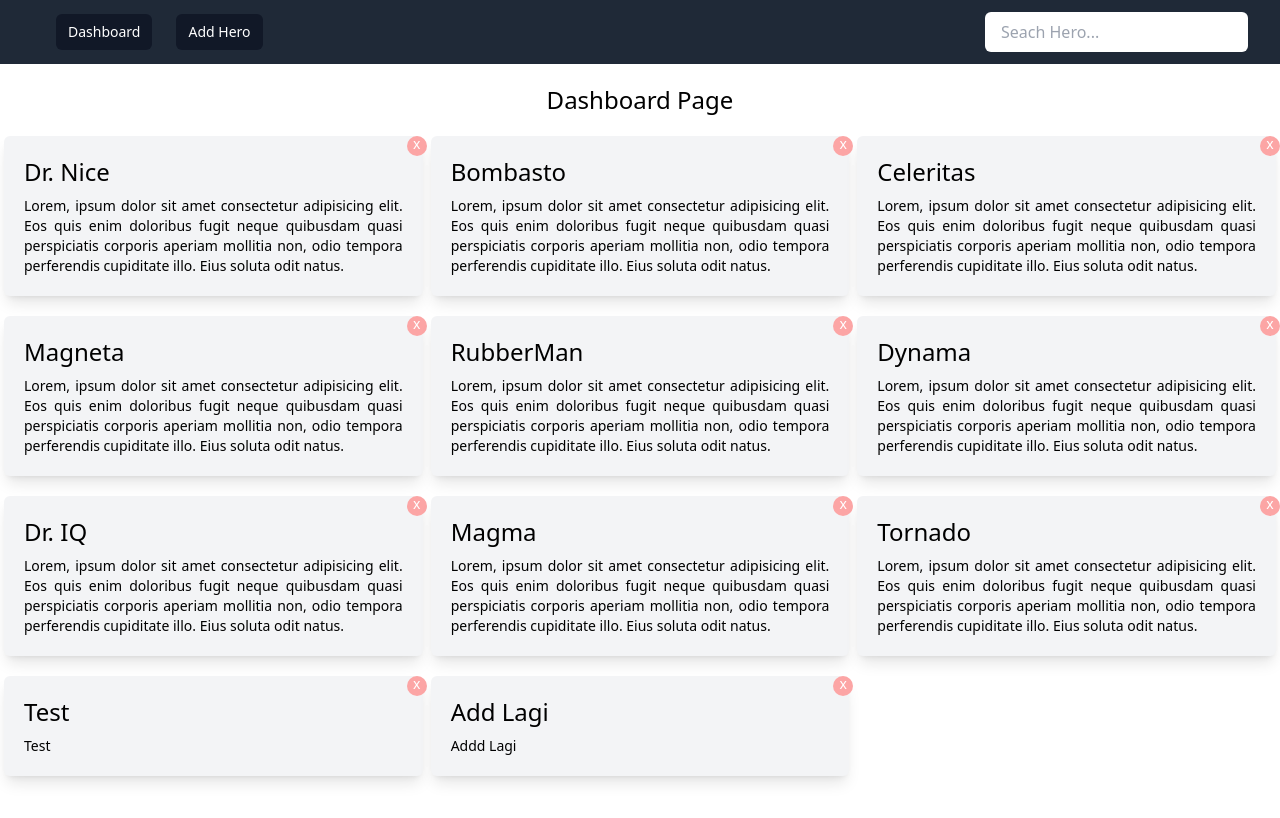
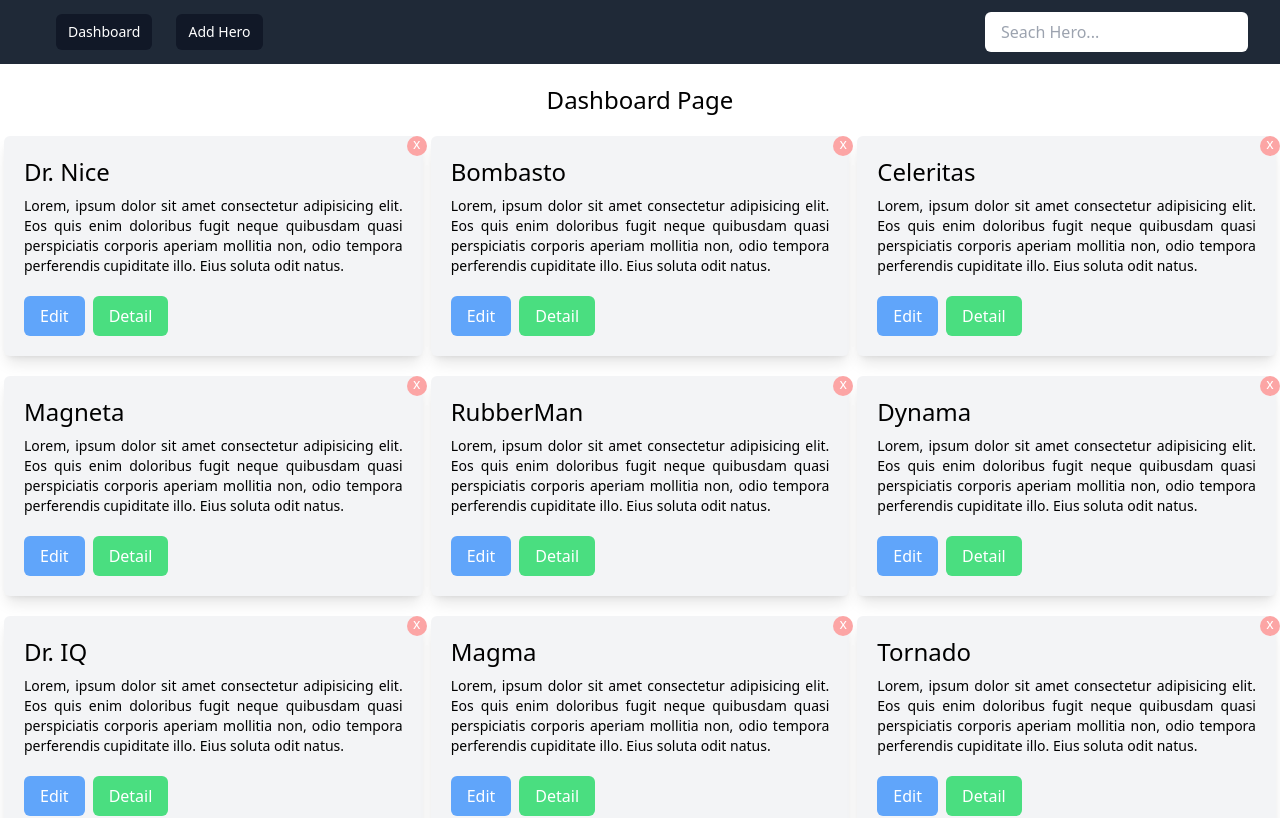
Before and after one commit to WibyFabian08/persiapan-angular, an Angular app: page /dashboard in a window 1280 px wide. Shown: the top 818 px of the page. Built offline with nearby package versions, Linux system fonts and the light colour scheme; data requests are answered from the project's data file.

Commit message:
update hero integrasi

```diff
--- a/db.json
+++ b/db.json
@@ -51,8 +51,8 @@
       "id": 21
     },
     {
-      "name": "Add Lagi",
-      "description": "Addd Lagi",
+      "name": "Hahahaha",
+      "description": "Hahahahahahah",
       "id": 22
     }
   ]
--- a/src/app/add-hero/add-hero.component.html
+++ b/src/app/add-hero/add-hero.component.html
@@ -1,6 +1,6 @@
 <div class="container mx-auto mt-10">
   <div class="flex justify-center items-center flex-col">
-    <h1 class="text-2xl text-center">Add New Hero</h1>
+    <h1 class="text-2xl text-center">{{title}} Hero</h1>
     <div
       class="bg-white rounded-lg shadow-lg flex flex-col w-full md:w-1/2 p-5"
     >
@@ -25,11 +25,11 @@
 
       <div class="mt-5">
         <button
-          [disabled]="isLoadingAdd"
+          [disabled]="isLoading"
           (click)="handleAdd()"
           class="text-white hover:bg-blue-500 transition-all duration-300 bg-blue-400 px-4 py-2 rounded-md"
         >
-          {{ isLoadingAdd ? "Loading..." : "Save" }}
+          {{ isLoading ? "Loading..." : "Save" }}
         </button>
         <button
           (click)="goBack()"
--- a/src/app/add-hero/add-hero.component.ts
+++ b/src/app/add-hero/add-hero.component.ts
@@ -1,43 +1,79 @@
 import { Location } from '@angular/common';
 import { Component, OnInit } from '@angular/core';
+import { ActivatedRoute } from '@angular/router';
 import { Hero } from '../interface/hero';
 import { HeroService } from '../services/hero-service.service';
 
 @Component({
   selector: 'app-add-hero',
   templateUrl: './add-hero.component.html',
-  styleUrls: ['./add-hero.component.css']
+  styleUrls: ['./add-hero.component.css'],
 })
 export class AddHeroComponent implements OnInit {
   hero: Hero = {
     id: undefined,
-    name: "",
-    description: ""
-  }
-  isLoadingAdd: boolean = false
+    name: '',
+    description: '',
+  };
+  isLoading: boolean = false;
+  heroId: number | undefined;
+  title: string = "Add"
 
-  constructor(private location: Location, private heroService: HeroService) { }
+  constructor(
+    private location: Location,
+    private heroService: HeroService,
+    private route: ActivatedRoute
+  ) {}
 
   ngOnInit(): void {
+    const id = parseInt(this.route.snapshot.paramMap.get('id')!);
+    this.heroId = id
+    this.title = "Edit"
+
+    if(this.heroId) {
+      this.heroService.getById(id)
+      .subscribe({
+        next: (data) => {
+          this.hero = data
+          this.isLoading = false
+        },
+        error: (err) => {
+          console.log(err)
+          this.isLoading = false
+        }
+      })
+    }
   }
 
   goBack = () => {
-    this.location.back()
-  }
+    this.location.back();
+  };
 
   handleAdd = () => {
-    this.isLoadingAdd = true
-    this.heroService.create(this.hero)
-    .subscribe({
-      next: (data) => {
-        this.goBack()
-        this.isLoadingAdd = false
-      },
-      error: (err) => {
-        console.log(err)
-        this.isLoadingAdd = false
-        }
-      })
-  }
+    this.isLoading = true;
 
+    if(this.heroId) {
+      this.heroService.update(this.heroId ,this.hero).subscribe({
+        next: (data) => {
+          this.goBack();
+          this.isLoading = false;
+        },
+        error: (err) => {
+          console.log(err);
+          this.isLoading = false;
+        },
+      });
+    } else {
+      this.heroService.create(this.hero).subscribe({
+        next: (data) => {
+          this.goBack();
+          this.isLoading = false;
+        },
+        error: (err) => {
+          console.log(err);
+          this.isLoading = false;
+        },
+      });
+    }
+  };
 }
--- a/src/app/app-routing.module.ts
+++ b/src/app/app-routing.module.ts
@@ -21,6 +21,10 @@ const routes: Routes = [
   {
     path: "detail/:id",
     component: DetailHeroComponent
+  },
+  {
+    path: "edit/:id",
+    component: AddHeroComponent
   }
 ];
 
--- a/src/app/dashboard/dashboard.component.html
+++ b/src/app/dashboard/dashboard.component.html
@@ -11,18 +11,31 @@
       >
         <div
           routerLink="/detail/{{ hero.id }}"
-          style="cursor: pointer"
           class="mx-1 bg-gray-100 mb-5 p-5 shadow-lg rounded-md hover:bg-gray-200 transition-all duration-200 ease-in-out"
         >
           <h5 class="text-2xl">{{ hero.name }}</h5>
           <p class="text-sm text-justify mt-2">
             {{ hero.description }}
           </p>
+
+          <div class="mt-5">
+            <button
+              routerLink="/edit/{{ hero.id }}"
+              class="text-white hover:bg-blue-500 transition-all duration-300 bg-blue-400 px-4 py-2 rounded-md"
+            >
+              Edit
+            </button>
+            <button
+              class="text-white ml-2 hover:bg-green-500 transition-all duration-300 bg-green-400 px-4 py-2 rounded-md"
+            >
+              Detail
+            </button>
+          </div>
         </div>
 
         <div
           class="absolute top-0 right-0 bg-red-300 rounded-full flex justify-center items-center"
-          style="height: 20px; width: 20px; cursor: pointer;"
+          style="height: 20px; width: 20px; cursor: pointer"
         >
           <span class="text-sm text-white mb-1"> x </span>
         </div>
--- a/src/app/services/hero-service.service.ts
+++ b/src/app/services/hero-service.service.ts
@@ -25,4 +25,8 @@ export class HeroService {
   create(data: any): Observable<Hero> {
     return this.http.post<Hero>(`${baseUrl}/heroes`, data)
   }
+
+  update(id : number, data: any): Observable<Hero> {
+    return this.http.put<Hero>(`${baseUrl}/heroes/${id}`, data)
+  }
 }
```
